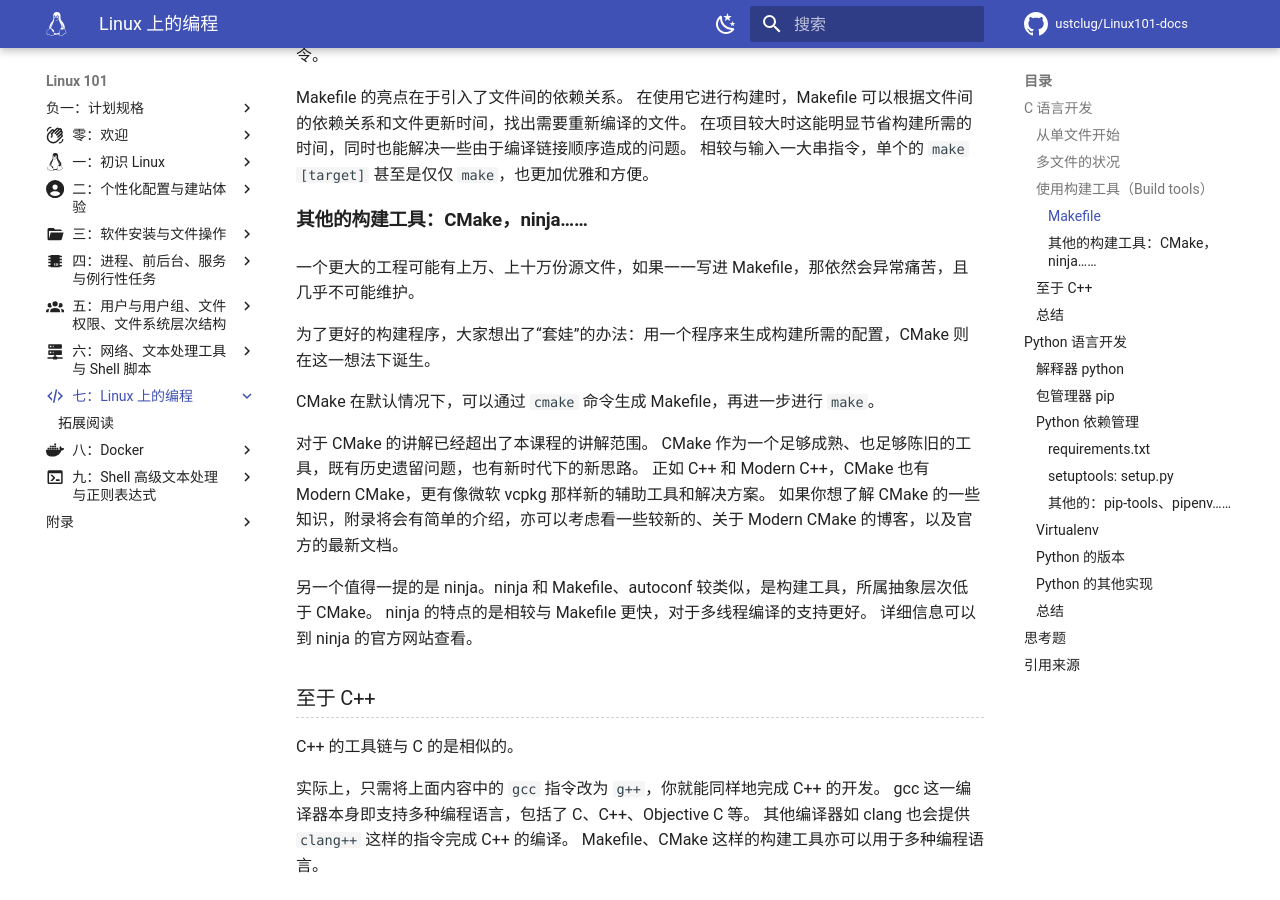
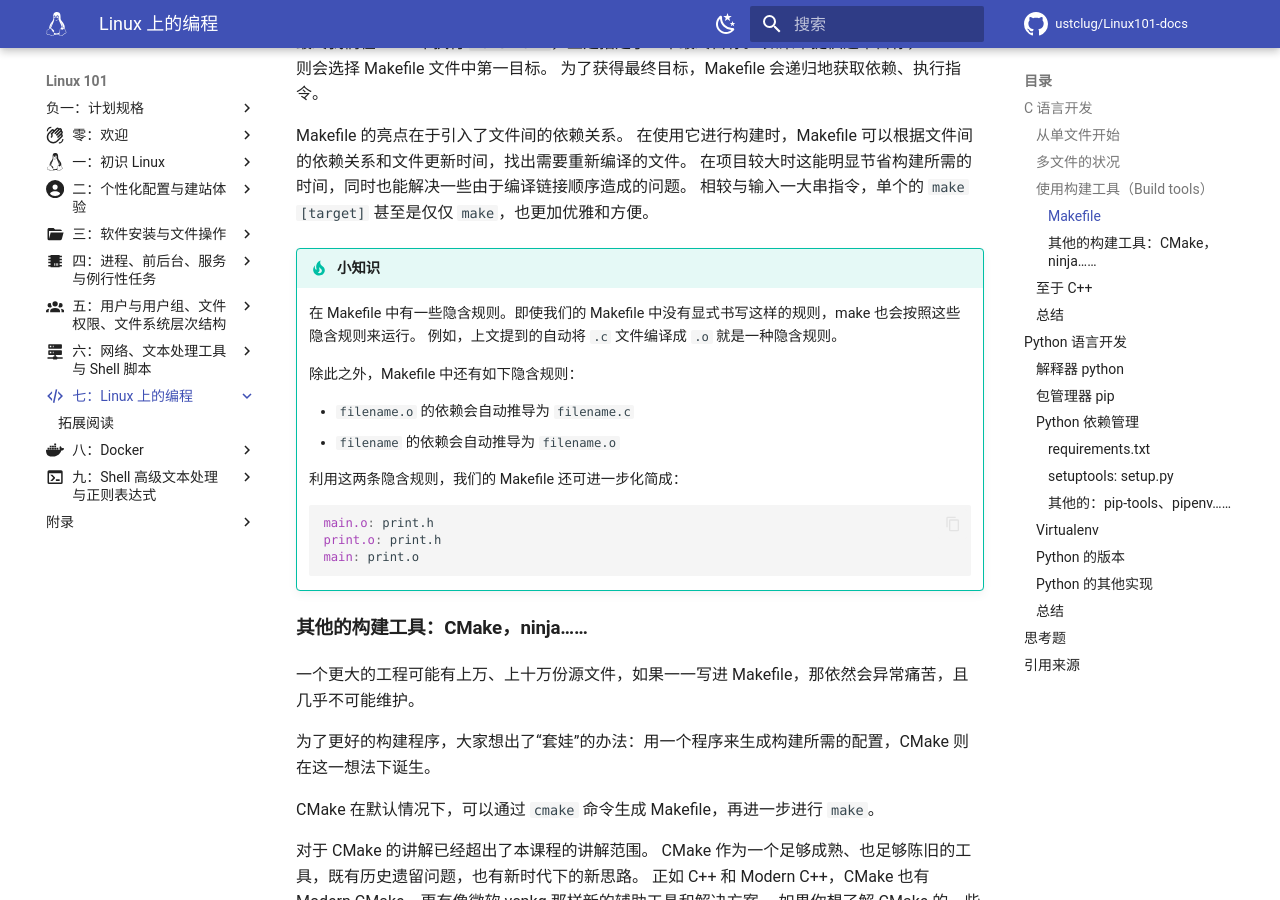
Before and after one commit to ustclug/Linux101-docs, an MkDocs documentation site: the page built from docs/Ch07/index.md, in a window 1280 px wide and 900 px high, scrolled down 5044 px. Built offline with MkDocs 1.6.1 and Material for MkDocs 9.7.7, drawn with Linux system fonts in a browser that asks for light colours; comment, search, counter and statistics services are not loaded.

Commit message:
Ch07: fix main.c & add more simplified Makefile as a tip

````diff
--- a/docs/Ch07/index.md
+++ b/docs/Ch07/index.md
@@ -127,6 +127,8 @@ Hello World!
 
 ```c
 // main.c
+#include "print.h"
+
 int main() {
   print();
   return 0;
@@ -246,6 +248,24 @@ Makefile 的亮点在于引入了文件间的依赖关系。
 在使用它进行构建时，Makefile 可以根据文件间的依赖关系和文件更新时间，找出需要重新编译的文件。
 在项目较大时这能明显节省构建所需的时间，同时也能解决一些由于编译链接顺序造成的问题。
 相较与输入一大串指令，单个的 `make [target]` 甚至是仅仅 `make`，也更加优雅和方便。
+
+!!! tip "小知识"
+
+    在 Makefile 中有一些隐含规则。即使我们的 Makefile 中没有显式书写这样的规则，make 也会按照这些隐含规则来运行。
+    例如，上文提到的自动将 `.c` 文件编译成 `.o` 就是一种隐含规则。
+
+    除此之外，Makefile 中还有如下隐含规则：
+
+    - `filename.o` 的依赖会自动推导为 `filename.c`
+    - `filename` 的依赖会自动推导为 `filename.o`
+
+    利用这两条隐含规则，我们的 Makefile 还可进一步化简成：
+
+    ```make
+    main.o: print.h
+    print.o: print.h
+    main: print.o
+    ```
 
 #### 其他的构建工具：CMake，ninja…… {#c-build-tools-other}
 
````
